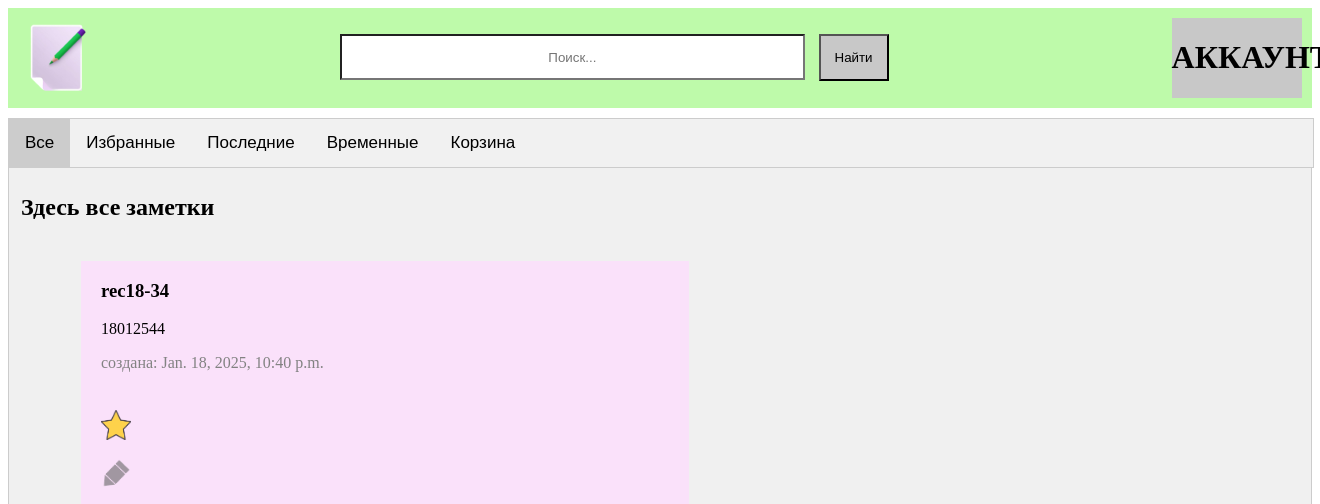
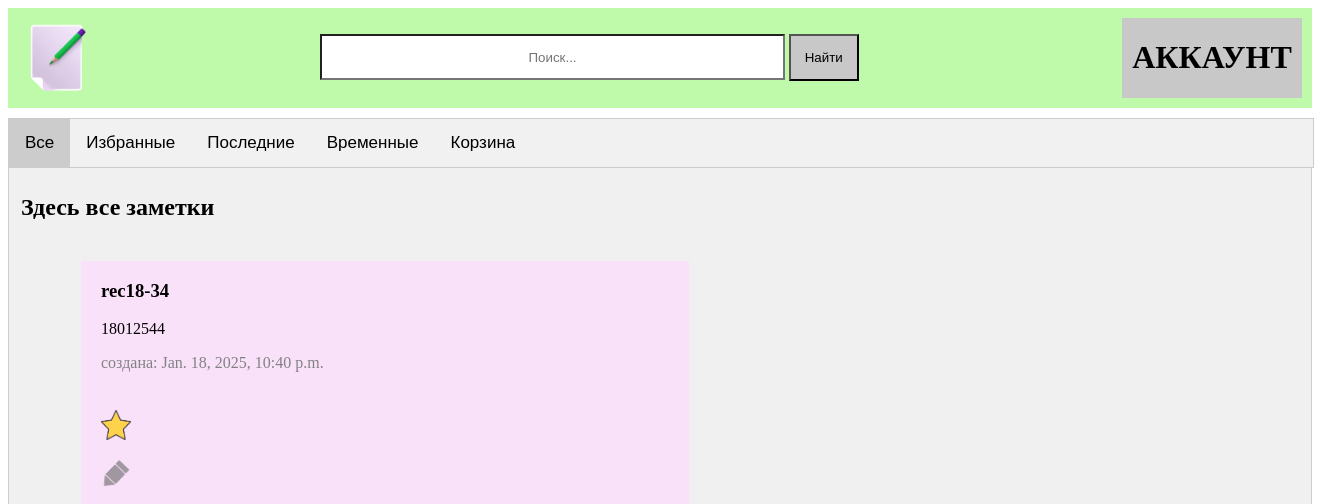
Before and after one commit to Artem-Git-rgb/Notes, a Django app: page / in a window 1320 px wide; the page is wider, and only the part inside the window is pictured. Shown: the top 504 px of that part. Run offline with Django 5.2, Linux system fonts and the light colour scheme; data comes from the database, SQL or seed files in the repository.

Commit message:
минимальная ширина для div аккаунт

```diff
--- a/notesApp/static/css/notesApp.css
+++ b/notesApp/static/css/notesApp.css
@@ -59,7 +59,7 @@
     height: 47px;
     margin-top: 0px;
     display: inline-block;
-    margin-left: 10px;
+    margin-left: 0px;
     text-align: center;
 
 }
@@ -75,11 +75,15 @@
     margin-right: 10px;
     display: inline-block;
     text-align: center;
+    min-width: 180px;
 
     display: flex;
     flex-direction: column;
     justify-content: left;
 }
+
+
+
 
 
 .main-body-class{
```
